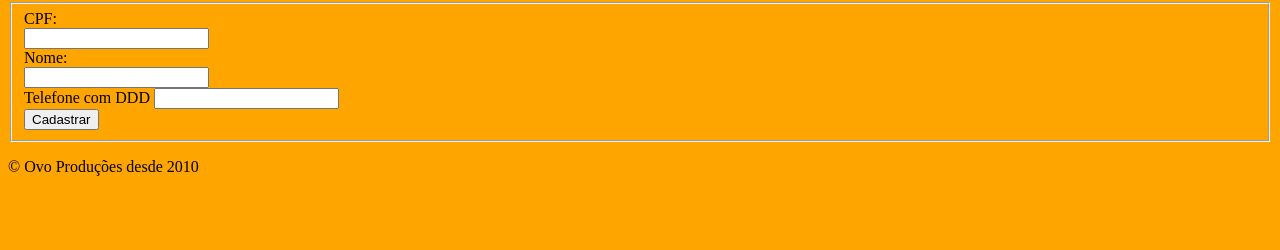
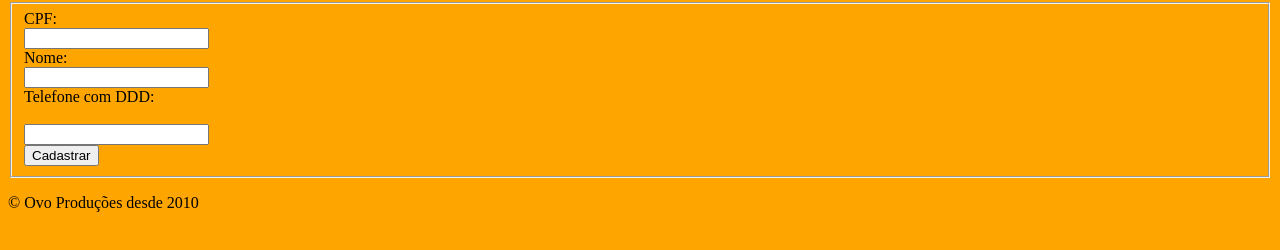
Before and after one commit to ProfessorTiagoBoto/inicianteHtml, a plain HTML site: page index.html in a window 1280 px wide. Shown: the part 388-638 px from the top of the page. Drawn offline with Linux system fonts and the light colour scheme.

Commit message:
consertando cadastro de reserva

```diff
--- a/index.html
+++ b/index.html
@@ -38,7 +38,7 @@
                 <input type="text" id="cpf" name="cpf" value=""><br>
                 <label>Nome:</label><br>
                 <input type="text" id="nome_completo" name="nome_completo" value=""><br>
-                <label> Telefone com DDD</label>
+                <label> Telefone com DDD:</label><br><br>
                 <input type = "text"><br>
                 <input type="submit" value="Cadastrar">
             </fieldset>
```
